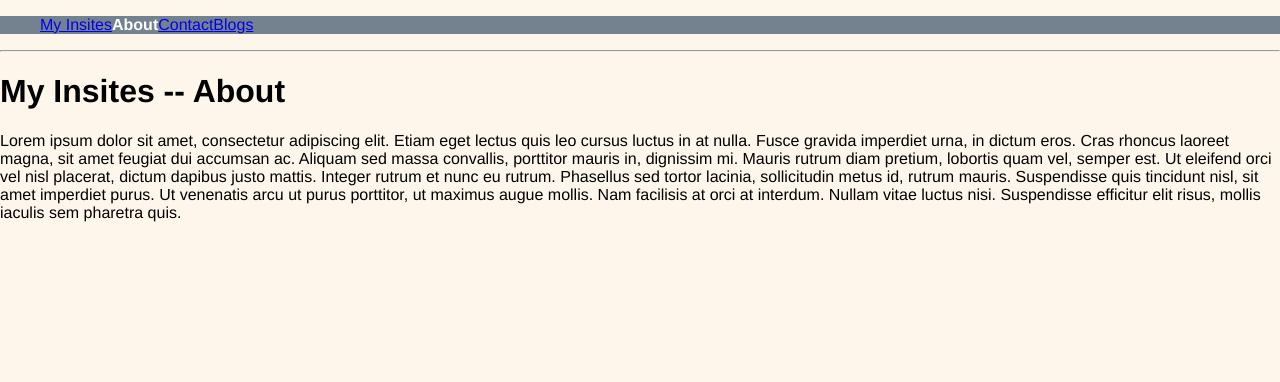
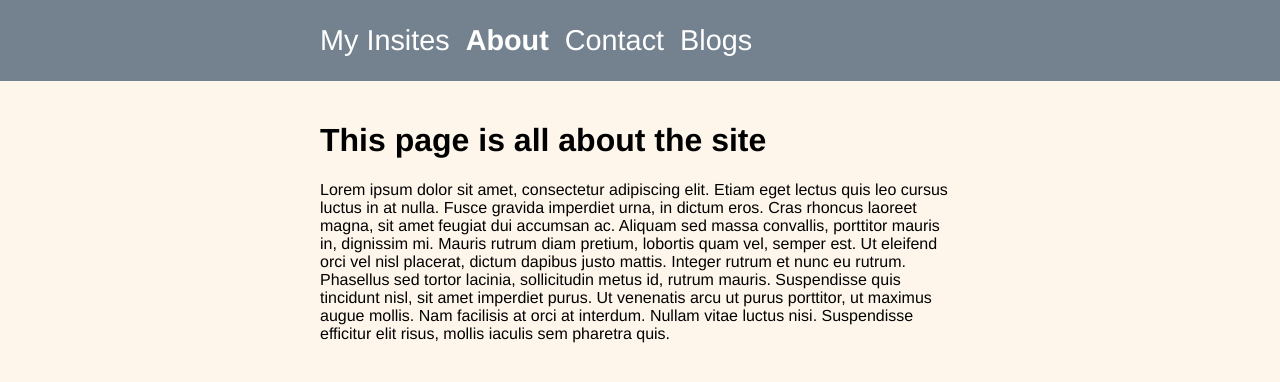
Before and after one commit to MatthewGoostreyInsites/11tyinsites, an Eleventy site: page src/about.md in a window 1280 px wide. Built offline with nearby package versions, Linux system fonts and the light colour scheme; Eleventy itself is replaced by a stand-in of ours; files that its build step writes are made by us from their sources.

Commit message:
added some basic styles

```diff
--- a/assets/styles.css
+++ b/assets/styles.css
@@ -1,20 +1,46 @@
-body {
+html, body, p, a, ul, li {
     margin: 0;
     padding: 0;
     text-decoration: none;
     color: inherit;
 }
-nav ul {
+li {
     list-style: none;
-    display: flex;
-    background: #74828F;
-    color: white;
 }
 /* google fonts */
 @import url('https://fonts.googleapis.com/css2?family=Quicksand:wght@300;400;500;600;700&display=swap');
 
-/* default styles */
+/* --- default styles --- */
 body {
     font-family: 'Quicksand', Helvetica, sans-serif;
     background-color: #FEF6EB;
 }
+
+/* css grid */
+.grid {
+    display: grid;
+    grid-template-columns: repeat(12, 1fr);
+}
+
+/* --- styles --- */
+/* header */
+.header {
+    background-color: #74828F;
+    color: white;
+    margin-bottom: 20px;
+    font-size: 1.8rem;
+}
+.header ul {
+    padding: 14px 0;
+    display: flex;
+    grid-column: 4/10;
+}
+.header li {
+    padding: 10px 0;
+    margin-right: 16px;
+}
+
+/* main */
+.main {
+    grid-column: 4/10;
+}
--- a/src/_includes/base.njk
+++ b/src/_includes/base.njk
@@ -1,20 +1,22 @@
 {% include "partials/head.njk" %}
 
 <header>
-    <nav>
+    <nav class="grid header">
         {% navlist collections.all | eleventyNavigation, page %}
     </nav>
 </header>
 
-<hr />
-<main>
-{% block content %}
+<main class="grid">
+    <div class="main">
+    {% block content %}
 
-    <h1>{{ title }}</h1>
+        <h1>{{ description }}</h1>
 
-    {{ content | safe }}
+        {{ content | safe }}
 
-{% endblock %}
+    {% endblock %}
+    </div>
+
 </main>
 
 {% include "partials/foot.njk" %}
--- a/src/about.md
+++ b/src/about.md
@@ -1,6 +1,6 @@
 ---
 title: My Insites -- About
-description: This 11ty site has been developed to test Insites
+description: This page is all about the site
 layout: base.njk
 eleventyNavigation:
   key: About
--- a/src/contact.md
+++ b/src/contact.md
@@ -1,6 +1,6 @@
 ---
 title: My Insites -- Contact
-description: This 11ty site has been developed to test Insites
+description: Contact
 layout: base.njk
 eleventyNavigation:
   key: Contact
```
Also changed, not shown: 5 other files.
